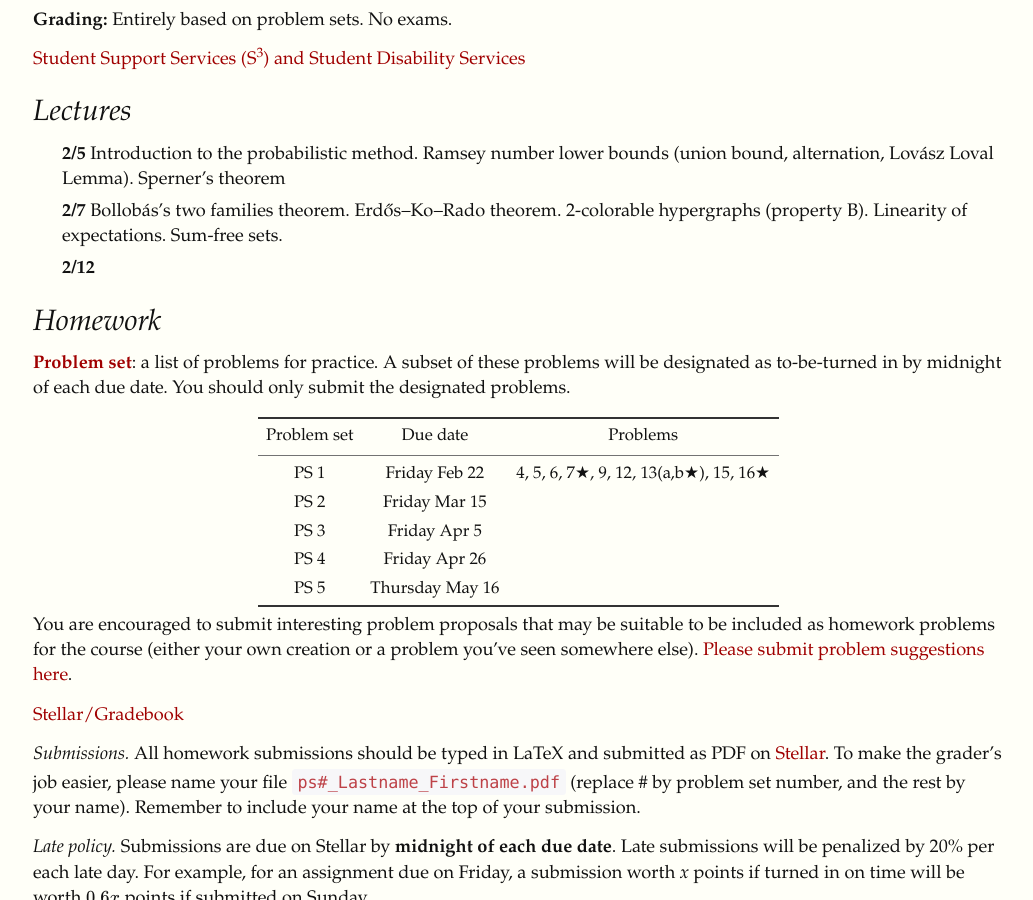
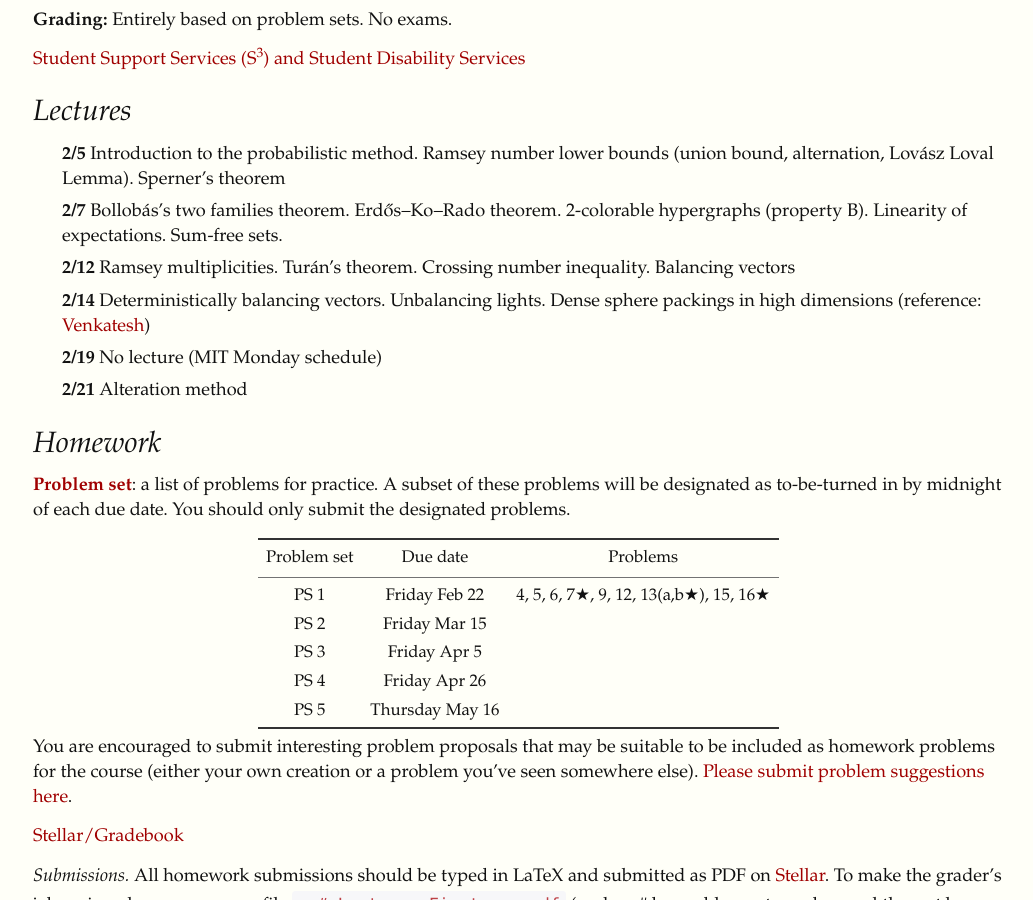
Before and after one commit to yufeizhao/yufeizhao.github.io, a Jekyll site: the page built from pm/index.md, in a window 1280 px wide and 900 px high, scrolled down 557 px. Shown: the whole window, without its empty margins (122-1155 px from the left). Built offline with Jekyll 4.4.1, drawn with Linux system fonts in a browser that asks for light colours; nearby versions of some CDN libraries; formulas are drawn with MathJax 3.

Commit message:
schedule

```diff
--- a/pm/index.md
+++ b/pm/index.md
@@ -31,7 +31,10 @@
 
 - **2/5** Introduction to the probabilistic method. Ramsey number lower bounds (union bound, alternation, Lovász Loval Lemma). Sperner's theorem
 - **2/7** Bollobás's two families theorem. Erdős–Ko–Rado theorem. 2-colorable hypergraphs (property B). Linearity of expectations. Sum-free sets.
-- **2/12**
+- **2/12** Ramsey multiplicities. Turán's theorem. Crossing number inequality. Balancing vectors
+- **2/14** Deterministically balancing vectors. Unbalancing lights. Dense sphere packings in high dimensions (reference: [Venkatesh](http://math.stanford.edu/~akshay/research/sp.pdf))
+- **2/19** No lecture (MIT Monday schedule)
+- **2/21** Alteration method
 
 
 ## Homework
```
